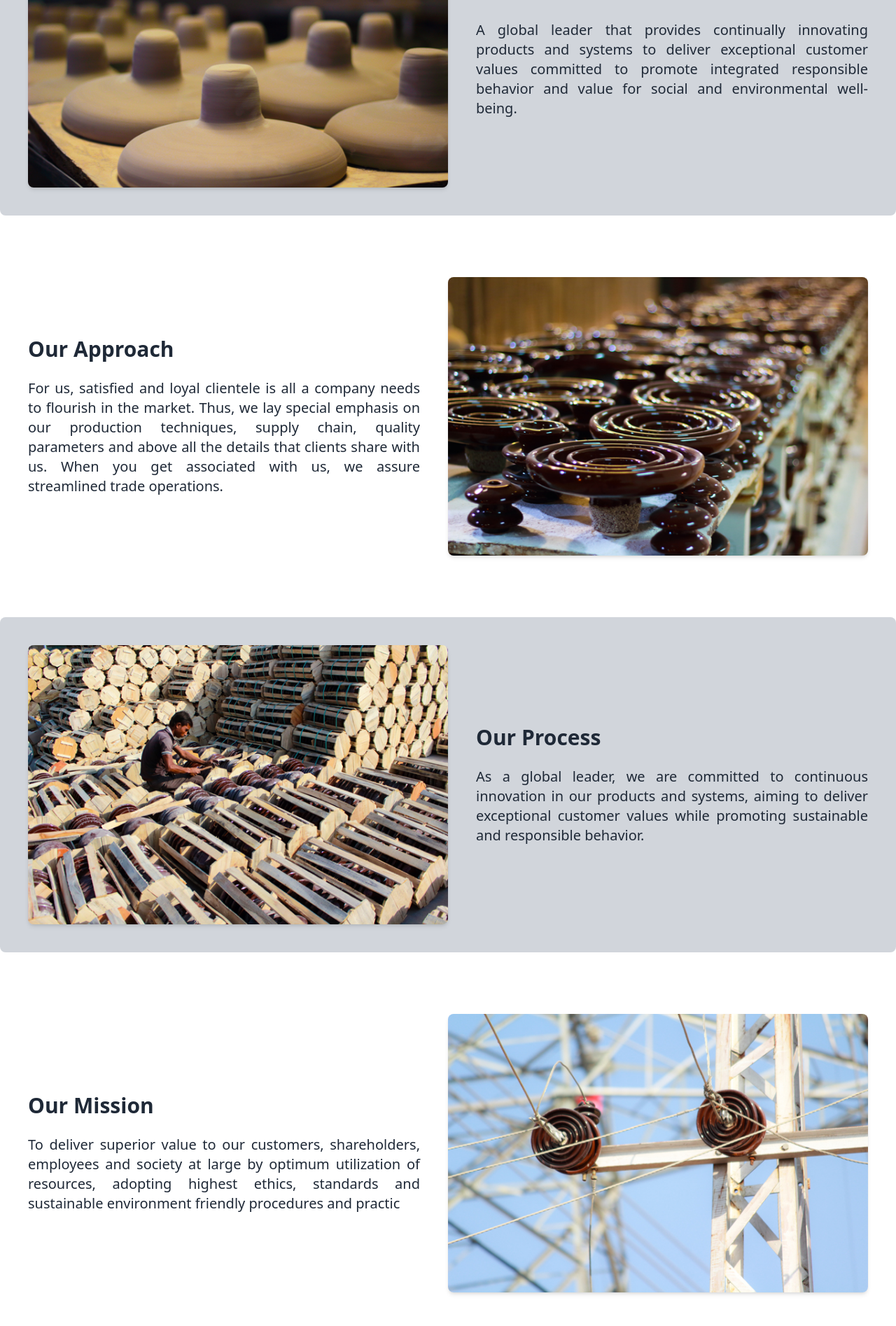
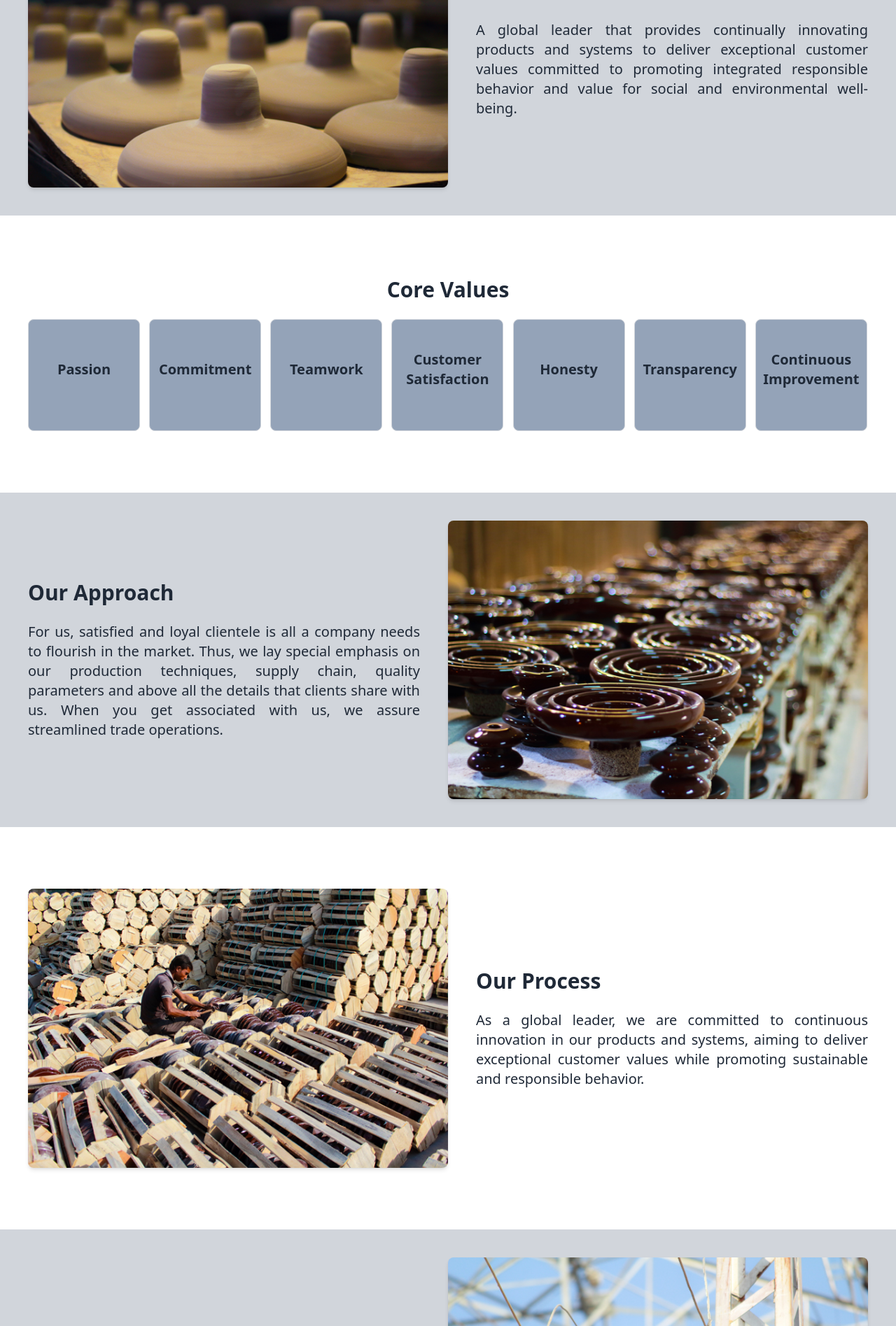
Before and after one commit to manavilahoti/ImperialCeramics, a React (Create React App) app: page /about in a window 1280 px wide. Shown: the part 905-2800 px from the top of the page at 70% size. Built offline with nearby package versions, Linux system fonts and the light colour scheme.

Commit message:
about us

```diff
--- a/src/components/pages/About.jsx
+++ b/src/components/pages/About.jsx
@@ -4,38 +4,50 @@ import i4 from '/Users/manavilahoti/Desktop/demo/src/images/img 4.jpeg';
 import i9 from '/Users/manavilahoti/Desktop/demo/src/images/img9.jpeg';
 import i22 from '/Users/manavilahoti/Desktop/demo/src/images/img22.jpeg';
 import i28 from '/Users/manavilahoti/Desktop/demo/src/images/img28.jpeg';
+
 const AboutUs = () => {
   return (
     <div className="bg-white text-gray-800">
-      <div className=" mx-auto py-12">
+      <div className="mx-auto py-12 pb-0">
         <h1 className="text-5xl font-bold mb-12 text-center">About Us</h1>
         <div className="bg-white p-10 rounded-lg mb-12">
           <div className="flex flex-col md:flex-row-reverse items-center gap-10">
             <img src={i13} alt="Our Approach" className="w-full md:w-1/2 rounded-lg shadow-md" />
-
             <div className="w-full md:w-1/2">
               <h2 className="text-3xl font-bold mb-6">Background</h2>
-              <p className="text-xl text-justify	">
-                Imperial Porcelain Private Limited is an accredited manufacturer, exporter, and supplier of a variety of insulators and bushings. The range we offer encompasses disc insulators, guy strain insulators, insulator bushings, pin insulators, polymer insulators, post insulators, and shackle insulators. Our offerings are designed and precisely engineered at our own facility.</p>
+              <p className="text-xl text-justify">
+                Imperial Porcelain Private Limited is an accredited manufacturer, exporter, and supplier of a variety of insulators and bushings. The range we offer encompasses disc insulators, guy strain insulators, insulator bushings, pin insulators, polymer insulators, post insulators, and shackle insulators. Our offerings are designed and precisely engineered at our own facility.
+              </p>
             </div>
           </div>
         </div>
 
         {/* Vision Section */}
-        <div className="bg-gray-300 p-10 rounded-lg mb-12">
+        <div className="bg-gray-300 p-10 mb-12">
           <div className="flex flex-col md:flex-row items-center gap-10">
             <img src={i4} alt="Our Approach" className="w-full md:w-1/2 rounded-lg shadow-md" />
             <div className="w-full md:w-1/2">
               <h2 className="text-3xl font-bold mb-6">Our Vision</h2>
               <p className="text-xl text-justify">
-              A global leader that provides continually innovating products and systems to deliver exceptional customer values committed to promote integrated responsible behavior and value for social and environmental well-being.
+                A global leader that provides continually innovating products and systems to deliver exceptional customer values committed to promoting integrated responsible behavior and value for social and environmental well-being.
               </p>
             </div>
           </div>
         </div>
+        <div className="bg-white p-10 mb-12 ">
+          <h2 className="text-3xl font-bold mb-6 text-center">Core Values</h2>
+          <div className="grid grid-cols-1 md:grid-cols-7 gap-3 text-center">
+            {/* Each value card */}
+            {["Passion", "Commitment", "Teamwork", "Customer Satisfaction", "Honesty", "Transparency", "Continuous Improvement"].map((value, index) => (
+              <div key={index} className="flex justify-center items-center p-6 border border-gray-300 rounded-lg bg-slate-400" style={{ height: "10rem", width: "10rem" }}>
+                <h3 className="text-xl font-bold mb-4">{value}</h3>
+              </div>
+            ))}
+          </div>
+        </div>
 
         {/* Approach Section */}
-        <div className="bg-white p-10 rounded-lg mb-12">
+        <div className="bg-gray-300 p-10  mb-12">
           <div className="flex flex-col md:flex-row-reverse items-center gap-10">
             <img src={i9} alt="Our Approach" className="w-full md:w-1/2 rounded-lg shadow-md" />
             <div className="w-full md:w-1/2">
@@ -48,7 +60,7 @@ const AboutUs = () => {
         </div>
 
         {/* Process Section */}
-        <div className="bg-gray-300 p-10 rounded-lg mb-12">
+        <div className="bg-white p-10  mb-12">
           <div className="flex flex-col md:flex-row items-center gap-10">
             <img src={i22} alt="Our Approach" className="w-full md:w-1/2 rounded-lg shadow-md" />
             <div className="w-full md:w-1/2">
@@ -59,33 +71,21 @@ const AboutUs = () => {
             </div>
           </div>
         </div>
-        <div className="bg-white p-10 rounded-lg mb-12">
+        <div className="bg-gray-300 p-10 ">
           <div className="flex flex-col md:flex-row-reverse items-center gap-10">
             <img src={i28} alt="Our Approach" className="w-full md:w-1/2 rounded-lg shadow-md" />
             <div className="w-full md:w-1/2">
               <h2 className="text-3xl font-bold mb-6">Our Mission</h2>
               <p className="text-xl text-justify">
-              To deliver superior value to our customers, shareholders, employees and society at large by optimum utilization of resources, adopting highest ethics, standards and sustainable environment friendly procedures and practic
+                To deliver superior value to our customers, shareholders, employees and society at large by optimum utilization of resources, adopting highest ethics, standards and sustainable environment-friendly procedures and practices.
               </p>
             </div>
           </div>
         </div>
 
+        {/* Values Section */}
 
-        {/* Values Section */}
-        <div className="bg-white p-10 rounded-lg">
-          <h2 className="text-3xl font-bold mb-6 text-center">Core Values</h2>
-          <div className="grid grid-cols-1 md:grid-cols-3 gap-4 text-center">
-            {/* Each value card */}
-            {["Passion", "Commitment", "Teamwork", "Customer Satisfaction", "Honesty", "Transparency", "Continuous Improvement"].map((value, index) => (
-              <div key={index} className="p-6 border border-gray-300 rounded-lg">
-                <h3 className="text-xl font-bold mb-4">{value}</h3>
-                <p className="text-lg">
-                </p>
-              </div>
-            ))}
-          </div>
-        </div>
+
       </div>
     </div>
   );
--- a/src/components/pages/ProductDetails.jsx
+++ b/src/components/pages/ProductDetails.jsx
@@ -141,9 +141,9 @@ const Products = () => {
   };
 
   return (
-    <div className="p-4 md:p-6 bg-gray-100">
+    <div className="p-4 md:p-6 bg-gray-30">
       <div className="text-center mb-8">
-        <h2 className="text-2xl font-bold text-gray-800 font-sans">Our Products</h2> {/* Changed to a more modern sans-serif font */}
+        <h2 className="text-2xl font-bold text-gray-800 font-sans">Our Products</h2>
       </div>
       <div className="grid grid-cols-1 sm:grid-cols-2 lg:grid-cols-3 gap-4 md:gap-6">
         {images.map((image, index) => (
```
Also changed, not shown: src/components/pages/Home.jsx (line endings or trailing spaces). Lines whose indentation alone changed are shown as unchanged.
